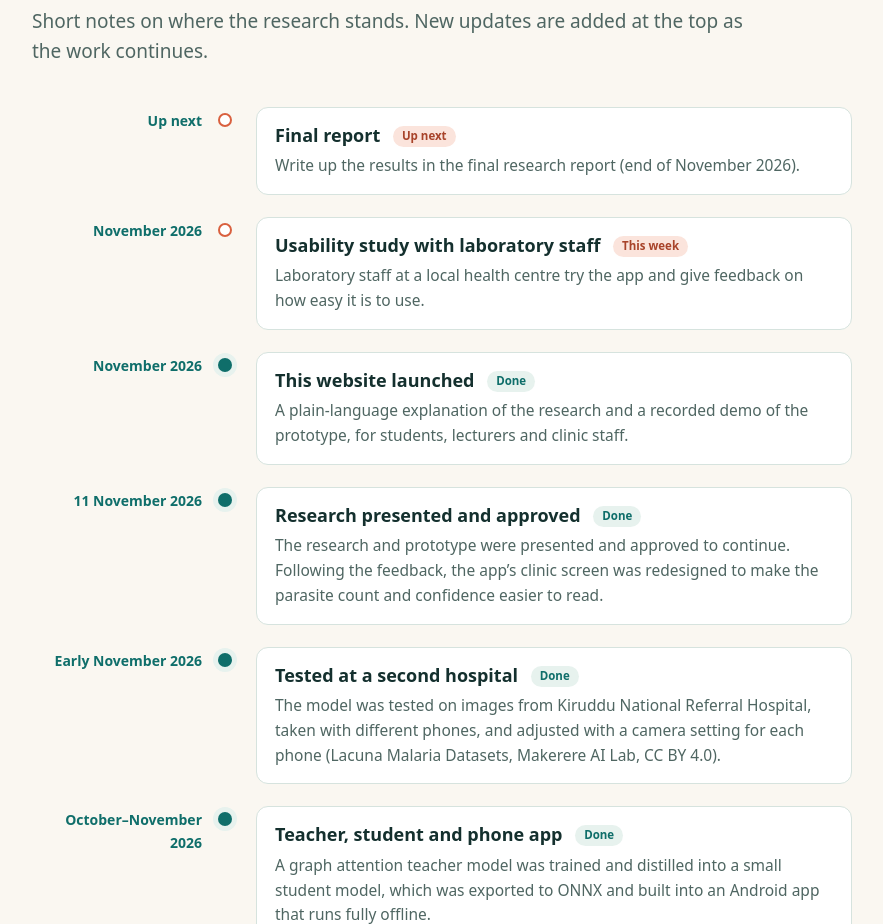
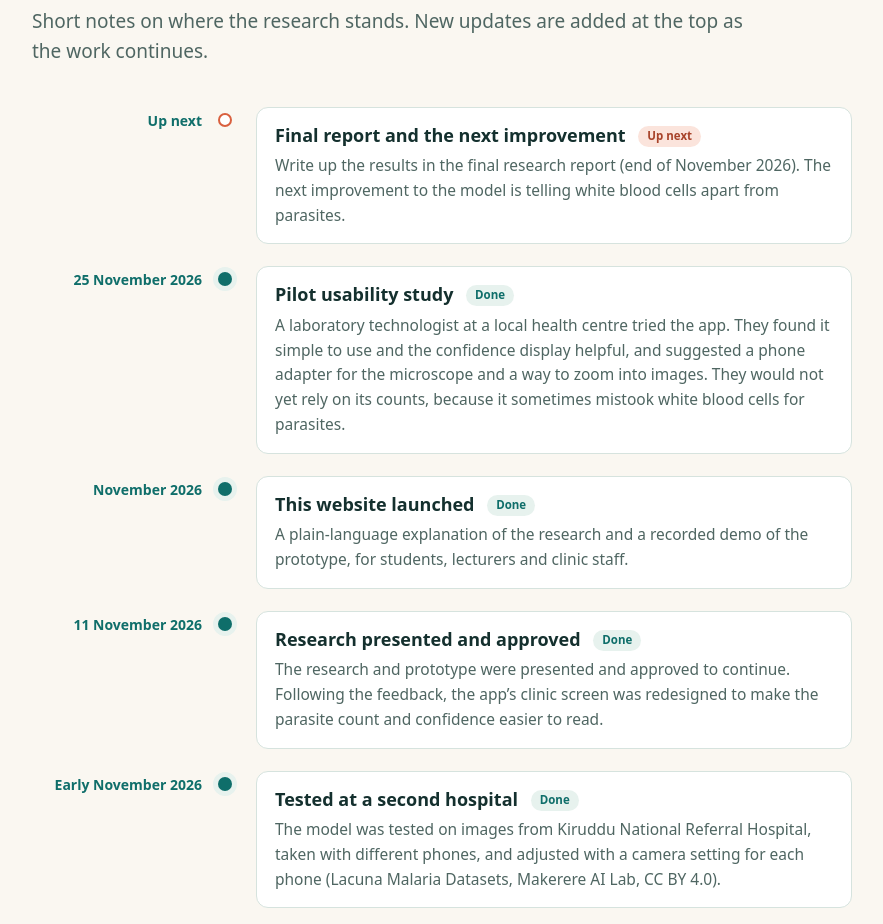
Before and after one commit to AturindaBeine/malaria-microscopy-website, a plain HTML site: page index.html in a window 1280 px wide. Shown: the part 5180-6104 px from the top of the page, without its empty margins (72-955 px from the left). Drawn offline with Linux system fonts and the light colour scheme.

Commit message:
Add pilot usability study to Progress section

```diff
--- a/index.html
+++ b/index.html
@@ -163,9 +163,9 @@
       </div>
       <ol class="timeline">
         <li class="next"><span class="when">Up next</span><span class="dot" aria-hidden="true"></span>
-          <div class="body"><h3>Final report <span class="pill pill-next">Up next</span></h3><p>Write up the results in the final research report (end of November 2026).</p></div></li>
-        <li class="next"><span class="when">November 2026</span><span class="dot" aria-hidden="true"></span>
-          <div class="body"><h3>Usability study with laboratory staff <span class="pill pill-next">This week</span></h3><p>Laboratory staff at a local health centre try the app and give feedback on how easy it is to use.</p></div></li>
+          <div class="body"><h3>Final report and the next improvement <span class="pill pill-next">Up next</span></h3><p>Write up the results in the final research report (end of November 2026). The next improvement to the model is telling white blood cells apart from parasites.</p></div></li>
+        <li class=""><span class="when">25 November 2026</span><span class="dot" aria-hidden="true"></span>
+          <div class="body"><h3>Pilot usability study <span class="pill pill-done">Done</span></h3><p>A laboratory technologist at a local health centre tried the app. They found it simple to use and the confidence display helpful, and suggested a phone adapter for the microscope and a way to zoom into images. They would not yet rely on its counts, because it sometimes mistook white blood cells for parasites.</p></div></li>
         <li class=""><span class="when">November 2026</span><span class="dot" aria-hidden="true"></span>
           <div class="body"><h3>This website launched <span class="pill pill-done">Done</span></h3><p>A plain-language explanation of the research and a recorded demo of the prototype, for students, lecturers and clinic staff.</p></div></li>
         <li class=""><span class="when">11 November 2026</span><span class="dot" aria-hidden="true"></span>
```
